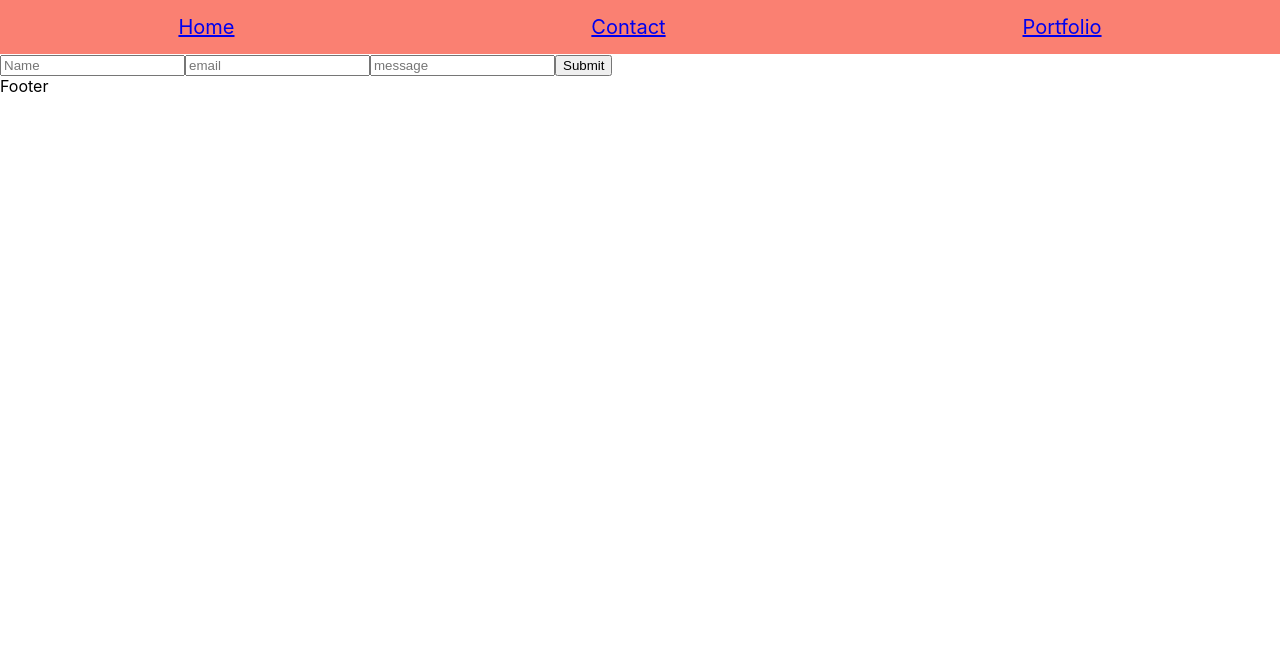
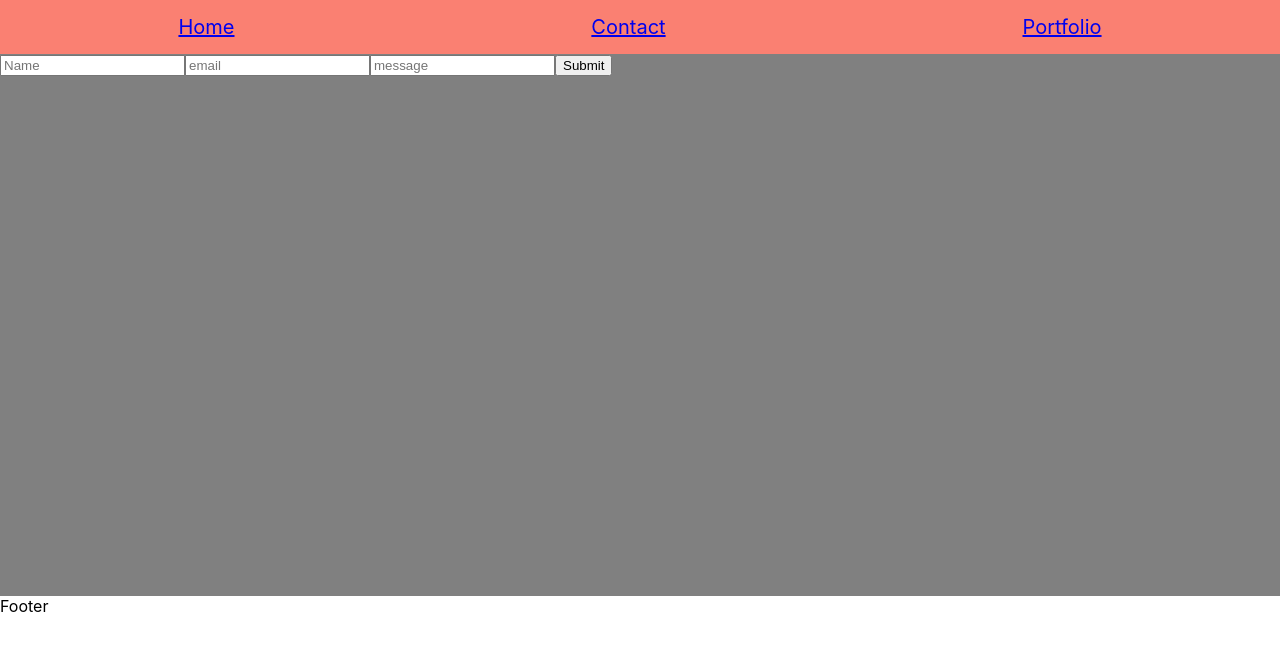
Before and after one commit to Christilea/react-portfolio, a React (Create React App) app: page /contact in a window 1280 px wide. Shown: the top 650 px of the page. Built offline with nearby package versions, Linux system fonts and the light colour scheme.

Commit message:
adding style-color

```diff
--- a/src/App.css
+++ b/src/App.css
@@ -47,3 +47,6 @@
 .homepage {
   background-color: gray;
 }
+.contact {
+  background-color: grey;
+}
--- a/src/pages/Contact.js
+++ b/src/pages/Contact.js
@@ -2,7 +2,7 @@ import React from 'react'
 
 export default function Contact() {
     return (
-        <div>
+        <div className = 'contact'>
             <form>
                 <input type='text'placeholder='Name'/>
 
@@ -13,6 +13,32 @@ export default function Contact() {
                 <input type='submit' />
 
             </form>
+            <br />
+            <br />
+            <br />
+            <br />
+            <br />
+            <br />
+            <br />
+            <br />
+            <br />
+            <br />
+            <br />
+            <br />
+            <br />
+            <br />
+            <br />
+            <br />
+            <br />
+            <br />
+            <br />
+            <br />
+            <br />
+            <br />
+            <br />
+            <br />
+            <br />
+            <br />
         </div>
     )
 }
```
